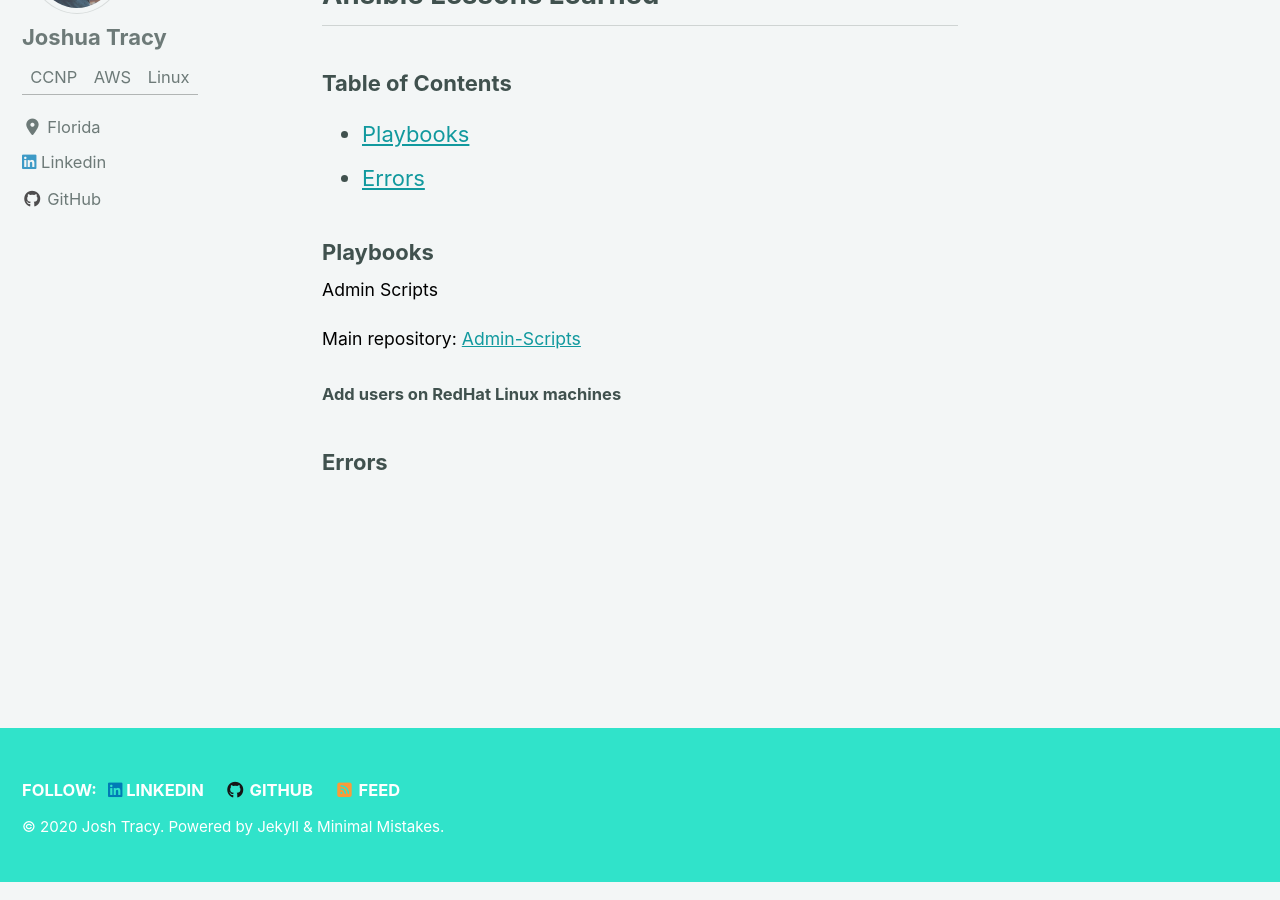
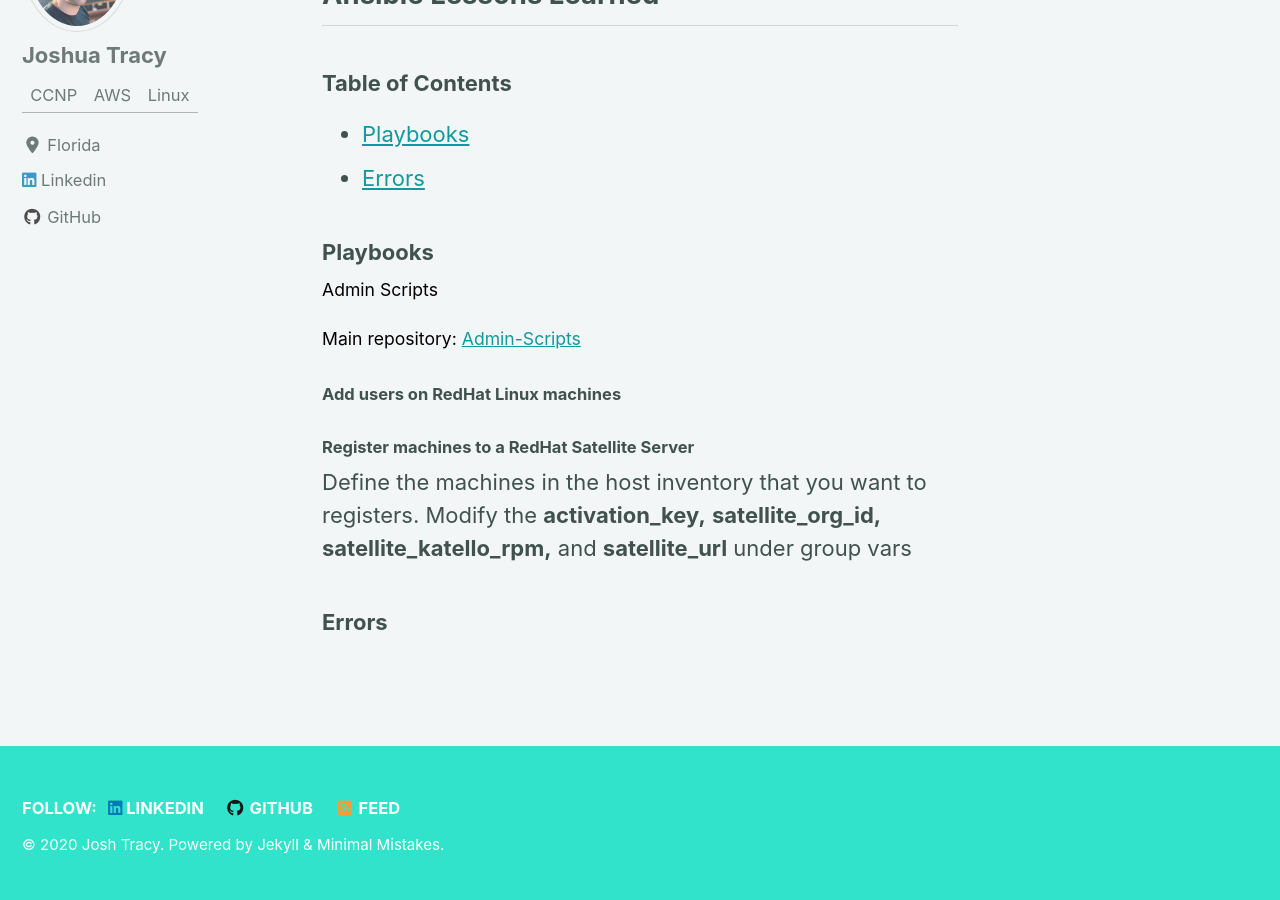
Before and after one commit to Josh-Tracy/Josh-Tracy.github.io, a Jekyll site: the page built from _pages/ansible.md, in a window 1280 px wide and 900 px high, scrolled down 550 px. Built offline with Jekyll 4.4.1, drawn with Linux system fonts in a browser that asks for light colours; cached includes are drawn as plain includes; nearby versions of some CDN libraries.

Commit message:
admin scripts

```diff
--- a/_pages/ansible.md
+++ b/_pages/ansible.md
@@ -18,4 +18,9 @@ Admin Scripts
 Main repository: <a href="https://github.com/Josh-Tracy/Admin-Scripts.git"> Admin-Scripts</a>
 {: style="color:black; font-size: 80%;"}
 <h4>Add users on RedHat Linux machines</h4>
+
+<h4>Register machines to a RedHat Satellite Server</h4>
+Define the machines in the host inventory that you want to registers. Modify the <b>activation_key,</b> <b>satellite_org_id,</b> <b>satellite_katello_rpm,</b> and <b>satellite_url</b> under group vars
+
+
 <h3 id="Errors">Errors</h3>
```
